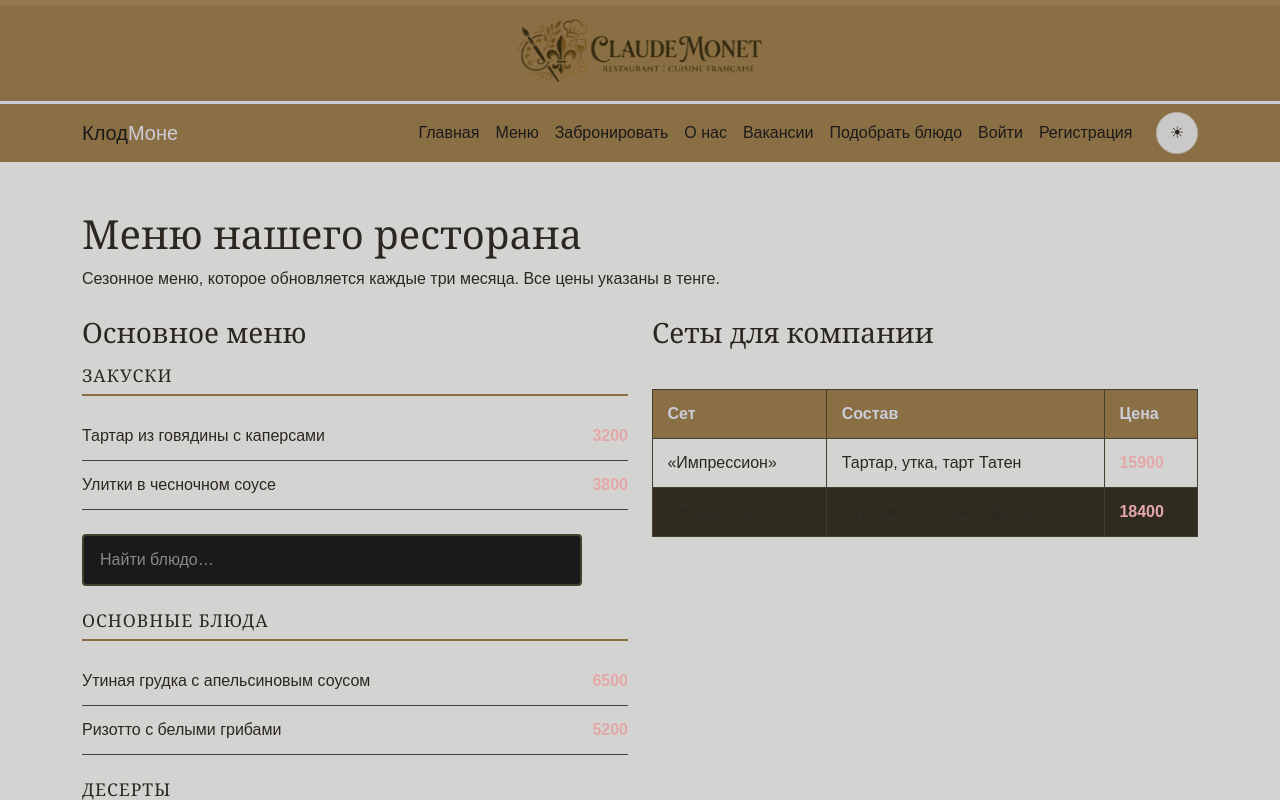
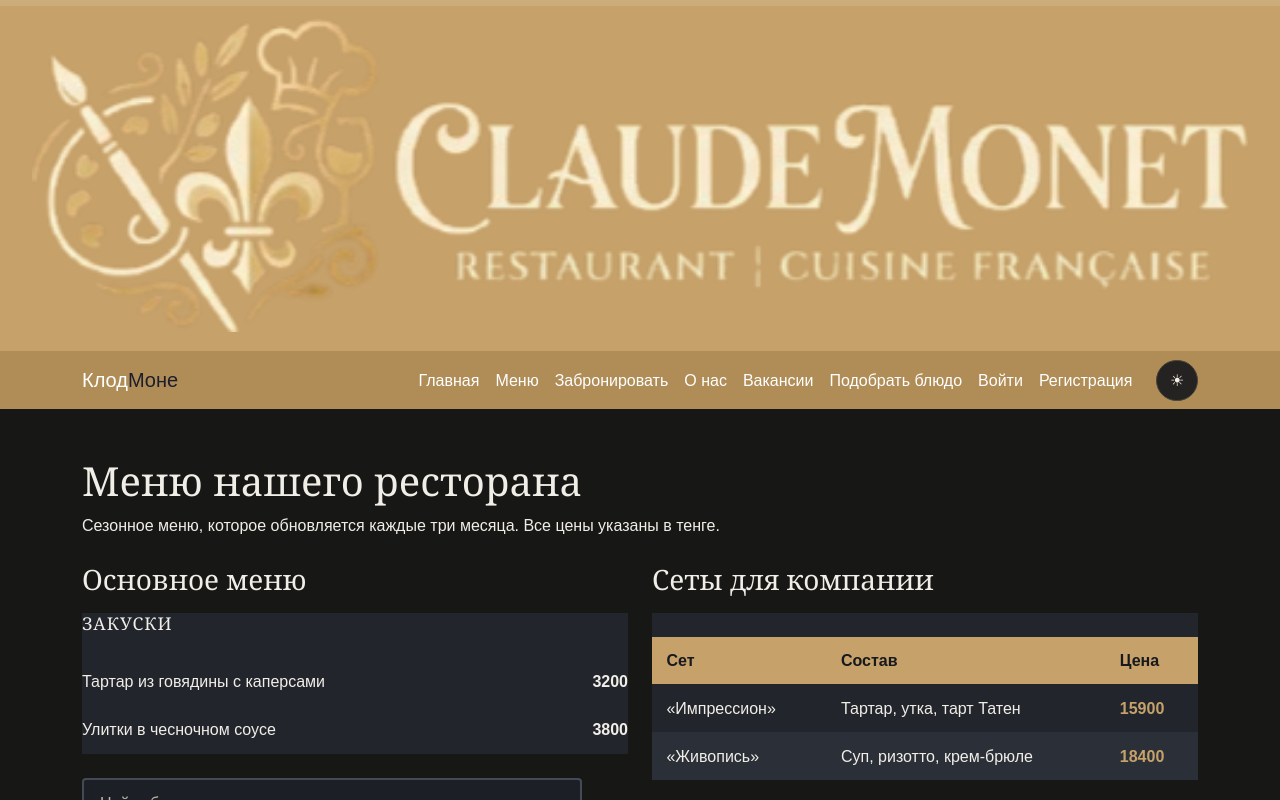
Before and after one commit to khromo1/restaurant-site, a plain HTML site: page menu.html in a window 1280 px wide. Both pictures are taken after a click on the button "Включить тёмную тему". Shown: the top 800 px of the page. Drawn offline with nearby package versions, Linux system fonts and the light colour scheme.

Commit message:
gallery and theme fix

```diff
--- a/css/theme.css
+++ b/css/theme.css
@@ -1,259 +1,116 @@
-body {
-    color: #2e2e2e;
-    background-color: #f7f3ec;
-}
-
-a {
-    color:#7a2e2e
-}
-
-a:hover {
-    color:#b08d57
-}
-
-.menu-item {
-    border-bottom: 1px solid #ccc;
-}
-.price {
-  color: #7a2e2e;
-}
-.menu-category h2 {
-  border-bottom: 2px solid #b08d57;
-}
-
-.logo {
-  display: block;
-  margin: 0 auto;
-  width: 20%;
-}
-
-#main-header {
-    background-color:#b08d57 ;
-    border-bottom: 3px solid #1c1e2e;
-}
-
-.shapka {
-    color: #f7f3ec
-}
-
-.shapka span {
-  color: #1c1e2e;
-}
-
-.nav-menu a {
-    color: #f7f3ec;
-}
-
-.nav-menu a:hover {
-    color: #1c1e2e;
-}
-
-table th,
-table td {
-  border: 1px solid #d8d0bd;
-}
-
-table th {
-  background-color: #b08d57;
-  color: #1c1e2e;
-}
-
-table tr:nth-child(even) {
-  background-color: #efe9db;
-}
-.main-img {
-    border: 4px solid #b08d57
-}
-
-.address {
-  color: #7a2e2e;
-}
-
-.card {
-  border: 1px solid #ccc;
-}
-
-.card:hover {
-  box-shadow: 0 8px 16px rgba(0, 0, 0, 0.15);
-}
-
-.btn {
-  background-color: #b08d57;
-  color: #1c1e2e;
-}
-
-.gallery-item .caption {
-  background-color: rgba(28, 30, 46, 0.8);
-  color: #f7f3ec;
-}
-
-#application-form {
-  border: 7px solid #b08d57;
-  background-color: #efe9db;
-}
-
-#application-form h2 {
-  color: #b08d57;
-}
-
-#application-form input,
-#application-form textarea,
-#application-form select {
-  border: 1px solid white;
-}
-
-#application-form button {
-  background-color: #b08d57;
-  color: white;
-}
-
-#application-form button {
-  background-color: #b08d57;
-  color: white;
-}
-
-.vacancies-title {
-  background-color: #b08d57;
-}
-
-.whyus {
-  background-color: #efe9db;
-}
-
-.about h1 {
-  border-bottom: 2px solid #b08d57;
-}
-
-.about h2 {
-  border-bottom: 1px solid #ccc;
-}
-
-.left {
-  border-top: 2px solid #b08d57;
-}
-
-.right {
-  border-top: 2px solid #b08d57;
-}
-
-.left img, .right img {
-  border: 4px solid #b08d57;
-}
-
-.call {
-  background-color: #b08d57;
-  color: white;
-}
-
-.review .review-card:hover {
-  border-color: #b08d57;
-}
-
-.accordion-item {
-  border-bottom: 1px solid #d8d0bd;
-}
-
-.accordion-question {
-  color: #1c1e2e;
-}
-
-.accordion-question::after {
-  color: #b08d57;
-}
-
-#open-popup {
-  background-color: #b08d57;
-  color: #1c1e2e;
-}
-
-.popup-overlay {
-  background-color: rgba(28, 30, 46, 0.7);
-}
-
-.popup-content {
-  background-color: #f7f3ec;
-  border: 3px solid #b08d57;
-}
-
-.popup-close {
-  color: #1c1e2e;
-}
-
-#booking-form input {
-  border: 1px solid #d8d0bd;
-}
-
-#booking-form input:focus {
-  border-color: #b08d57;
-}
-
-.custom-background {
-  background-color: #b08d57;
-}
-
-#diff-color-cpan {
-  color: #1c1e2e;
-}
-
-.btn {
-  background-color: #b08d57;
-}
-
-.theme-btn {
-  border: 2px solid #ffffff;
-}
-
-.theme-btn:hover {
-  background-color: rgba(255, 255, 255, 0.15);
+/* Claude Monet restaurant: real color themes (no page-wide inversion filter). */
+:root {
+  color-scheme: light;
+  --site-bg: #f7f3ec;
+  --site-surface: #fffdf8;
+  --site-surface-soft: #efe9db;
+  --site-text: #29251f;
+  --site-muted: #6d655a;
+  --site-line: #d8d0bd;
+  --site-accent: #b08d57;
+  --site-accent-text: #1c1e2e;
+  --site-input: #ffffff;
+  --site-shadow: 0 8px 24px rgba(35, 28, 18, .10);
 }
 
 html.dark {
-  filter: invert(0.9) hue-rotate(180deg);
+  color-scheme: dark;
+  --site-bg: #17191d;
+  --site-surface: #22262c;
+  --site-surface-soft: #2b3038;
+  --site-text: #f1eee8;
+  --site-muted: #c0b9ad;
+  --site-line: #454b55;
+  --site-accent: #c6a16a;
+  --site-accent-text: #17191d;
+  --site-input: #1c2026;
+  --site-shadow: 0 10px 28px rgba(0, 0, 0, .32);
 }
 
-html.dark img,
-html.dark video {
-  filter: invert(1) hue-rotate(180deg);
+html, body { background: var(--site-bg); color: var(--site-text); }
+body { transition: background-color .25s ease, color .25s ease; }
+body, main, section, article, .container { color: var(--site-text); }
+p, li, label, small, .responsive-text { color: inherit; }
+.text-dark { color: var(--site-text) !important; }
+.bg-white, .bg-light { background-color: var(--site-surface) !important; color: var(--site-text) !important; }
+a { color: var(--site-accent); }
+a:hover { color: var(--site-text); }
+
+/* Main restaurant header and navigation keep the gold brand color in both modes. */
+#main-header { background: var(--site-accent); }
+.custom-background { background-color: #b08d57 !important; }
+#diff-color-cpan { color: #1c1e2e; }
+.navbar .navbar-toggler { border-color: rgba(28, 30, 46, .45); }
+.navbar .navbar-toggler-icon { filter: none; }
+.theme-btn { border: 2px solid rgba(255,255,255,.8); color: #fff; }
+.theme-btn:hover { background: rgba(255,255,255,.15); }
+.theme-icon { filter: none !important; }
+
+/* Surfaces and content blocks. */
+.menu-category, .gallery-item, .card, .review-card, .whyus,
+.left, .right, .accordion-item, .api-dish, .auth-card,
+.popup-content, #application-form, .table-responsive {
+  background-color: var(--site-surface);
+  color: var(--site-text);
+  border-color: var(--site-line);
 }
+.menu-item, .accordion-item, .about h2 { border-color: var(--site-line); }
+.menu-category h2, .about h1 { border-color: var(--site-accent); }
+.menu-item, .menu-category li, .menu-category p, .menu-category span,
+table, table td, .accordion-answer, .about, .review-card { color: var(--site-text); }
+.price, .address { color: var(--site-accent); }
 
-html.dark .logo,
-html.dark .theme-icon {
-  filter: none;
+/* Tables and forms. */
+table { background: var(--site-surface); color: var(--site-text); }
+table th, table td { border-color: var(--site-line); }
+table th { background: var(--site-accent); color: var(--site-accent-text); }
+table tr:nth-child(even) { background: var(--site-surface-soft); }
+input, textarea, select, .form-control, .form-select, .search-input,
+#booking-form input, #application-form input, #application-form textarea,
+#application-form select, .auth-card input {
+  background-color: var(--site-input) !important;
+  color: var(--site-text) !important;
+  border-color: var(--site-line) !important;
 }
+input::placeholder, textarea::placeholder, .search-input::placeholder { color: var(--site-muted); opacity: 1; }
+input:focus, textarea:focus, select:focus, .form-control:focus, .form-select:focus {
+  border-color: var(--site-accent) !important;
+  box-shadow: 0 0 0 .2rem color-mix(in srgb, var(--site-accent) 22%, transparent) !important;
+}
+.search-input:focus { outline: none; }
+.suggestions { background: var(--site-surface); color: var(--site-text); border-color: var(--site-line); }
+.suggestions li:hover { background: var(--site-surface-soft); }
+.no-results, .field-error, .error { color: #dc6464; }
 
-.error {
-  color: #dc3545;
+/* Buttons and interactive panels. */
+.btn, #open-popup, #application-form button, .call, .offer-button {
+  background-color: var(--site-accent);
+  color: var(--site-accent-text);
+  border-color: var(--site-accent);
 }
+.btn:hover, #open-popup:hover, #application-form button:hover, .offer-button:hover {
+  background-color: color-mix(in srgb, var(--site-accent) 85%, #000);
+  color: var(--site-accent-text);
+}
+.popup-overlay { background-color: rgba(0,0,0,.68); }
+.popup-close { color: var(--site-text); }
+.gallery-item { background-color: var(--site-surface-soft); }
+.gallery-item .caption { background: rgba(20, 22, 27, .86); color: #fff; }
+img.lazy { opacity: 0; transition: opacity .35s ease; }
+img.lazy.loaded { opacity: 1; }
+img.lazy.image-load-error { opacity: 1; }
 
-.input-error {
-  border-color: #dc3545;
-}
-
-#form-success {
-  color: #198754;
-}
-
-#stars .star.active {
-  color: var(--bs-warning);
-}
-
-#stars .star {
-  color: var(--bs-secondary-color);
-}
-
+/* Legacy theme tokens used by progress, toast and helper UI. */
 :root {
-  --progress-track: rgba(92, 64, 51, 0.12);
+  --progress-track: rgba(92, 64, 51, .12);
   --progress-color: #8b5a2b;
-  --progress-glow: rgba(139, 90, 43, 0.6);
-
+  --progress-glow: rgba(139, 90, 43, .45);
   --spinner-color: #f5ebe0;
-  --spinner-track: rgba(245, 235, 224, 0.35);
+  --spinner-track: rgba(245, 235, 224, .35);
   --btn-disabled-bg: #a68a6d;
-
   --toast-bg: #5c4033;
   --toast-text: #f5ebe0;
   --toast-border: #c19a6b;
-
   --copy-btn-bg: #e8d9c5;
   --copy-btn-color: #5c4033;
   --copy-btn-hover: #d9b99b;
@@ -261,3 +118,23 @@ html.dark .theme-icon {
   --tooltip-bg: #5c4033;
   --tooltip-text: #f5ebe0;
 }
+html.dark {
+  --progress-track: rgba(255,255,255,.12);
+  --progress-color: #c6a16a;
+  --progress-glow: rgba(198,161,106,.45);
+  --spinner-color: #c6a16a;
+  --spinner-track: rgba(198,161,106,.25);
+  --btn-disabled-bg: #55504a;
+  --toast-bg: #22262c;
+  --toast-text: #f1eee8;
+  --toast-border: #c6a16a;
+  --copy-btn-bg: #343a43;
+  --copy-btn-color: #f1eee8;
+  --copy-btn-hover: #454b55;
+  --tooltip-bg: #22262c;
+  --tooltip-text: #f1eee8;
+}
+
+#stars .star.active { color: var(--bs-warning); }
+#stars .star { color: var(--site-muted); }
+#form-success { color: #198754; }
--- a/js/theme.js
+++ b/js/theme.js
@@ -1,22 +1,31 @@
-
 (() => {
   const root = document.documentElement;
-  const saved = localStorage.getItem("claude-monet-theme");
-  if (saved === "dark" || saved === "light") root.classList.toggle("dark", saved === "dark");
-  function syncButton() {
+  const storageKey = "claude-monet-theme";
+
+  // Apply saved preference before the page is fully rendered.
+  try {
+    root.classList.toggle("dark", localStorage.getItem(storageKey) === "dark");
+  } catch (error) {
+    console.warn("Не удалось прочитать сохранённую тему:", error);
+  }
+
+  document.addEventListener("DOMContentLoaded", () => {
     const button = document.getElementById("theme-toggle");
     if (!button) return;
-    const dark = root.classList.contains("dark");
-    button.setAttribute("aria-pressed", String(dark));
-    button.setAttribute("aria-label", dark ? "Включить светлую тему" : "Включить тёмную тему");
-    button.textContent = dark ? "☀" : "◐";
-  }
-  document.addEventListener("DOMContentLoaded", () => {
-    syncButton();
-    document.getElementById("theme-toggle")?.addEventListener("click", () => {
-      root.classList.toggle("dark");
-      localStorage.setItem("claude-monet-theme", root.classList.contains("dark") ? "dark" : "light");
-      syncButton();
+
+    const updateButton = () => {
+      const isDark = root.classList.contains("dark");
+      button.setAttribute("aria-pressed", String(isDark));
+      button.setAttribute("aria-label", isDark ? "Включить светлую тему" : "Включить тёмную тему");
+      button.innerHTML = isDark ? "☀" : "◐";
+    };
+
+    updateButton();
+    button.addEventListener("click", () => {
+      const isDark = root.classList.toggle("dark");
+      try { localStorage.setItem(storageKey, isDark ? "dark" : "light"); }
+      catch (error) { console.warn("Не удалось сохранить тему:", error); }
+      updateButton();
     });
   });
 })();
```
Also changed, not shown: menu.html (+1 -0 lines).
